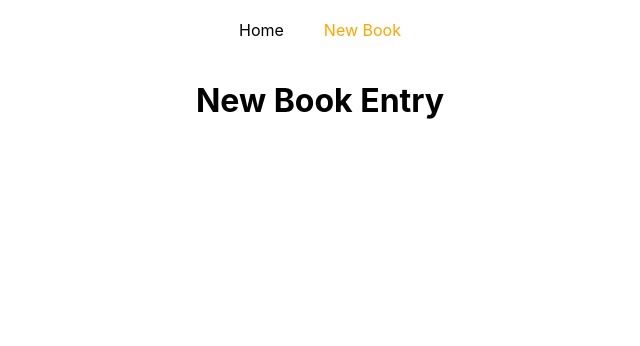
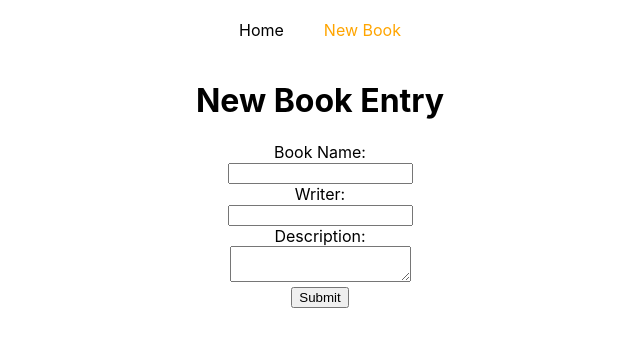
Before and after one commit to sakil-islam/React-Basic-Features-and-Syntax, a React (Create React App) app: page /new-book in a window 1280 px wide. Shown: the top 346 px of the page, without its empty margins (320-960 px from the left). Built offline with nearby package versions, Linux system fonts and the light colour scheme.

Commit message:
React Form 15

```diff
--- a/src/components/representational/NewBook.js
+++ b/src/components/representational/NewBook.js
@@ -1,12 +1,100 @@
-import React from 'react';
+// import React, { Component } from 'react';
 
-const NewBook = props => {
-    console.log(props);
-    return (
-        <div>
-            <h1>New Book Entry</h1>
-        </div>
-    );
+// class NewBook extends Component {
+//     constructor(props) {
+//         super(props);
+//         this.state = {
+//             bookName: "",
+//             writer: "",
+//             description: ""
+//         }
+//         this.handleInputChange = this.handleInputChange.bind(this);
+//         this.handleSubmit = this.handleSubmit.bind(this);
+//     }
+
+//     handleSubmit = event => {
+//         console.log(this.state);
+//         event.preventDefault();
+//     }
+
+//     handleInputChange = event => {
+//         const name = event.target.name;
+//         const value = event.target.value;
+
+//         this.setState({
+//             [name]: value
+//         })
+//     }
+
+//     render() {
+//         return (
+//             <div>
+//                 <h1>New Book Entry</h1>
+//                 <form onSubmit={this.handleSubmit}>
+//                     <label>Book Name: </label>
+//                     <br />
+//                     <input type="text" name="bookName" value={this.state.bookName}
+//                         onChange={this.handleInputChange} />
+//                     <br />
+//                     <label>Writer: </label>
+//                     <br />
+//                     <input type="text" name="writer" value={this.state.writer} onChange={this.handleInputChange} />
+//                     <br />
+//                     <label>Description: </label>
+//                     <br />
+//                     <textarea name="description" value={this.state.description} onChange={this.handleInputChange} />
+//                     <br />
+//                     <input type="submit" value="Submit" />
+//                 </form>
+//             </div >
+//         );
+//     }
+// }
+
+// export default NewBook;
+
+
+//Uncontrolled form
+import React, { Component } from 'react';
+
+class NewBook extends Component {
+    constructor(props) {
+        super(props);
+        this.bookName = React.createRef();
+        this.writer = React.createRef();
+        this.description = React.createRef();
+        this.handleSubmit = this.handleSubmit.bind(this);
+    }
+
+    handleSubmit = event => {
+        console.log(this.bookName.current.value);
+        console.log(this.writer.current.value);
+        console.log(this.description.current.value);
+        event.preventDefault();
+    }
+
+    render() {
+        return (
+            <div>
+                <h1>New Book Entry</h1>
+                <form onSubmit={this.handleSubmit}>
+                    <label>Book Name: </label>
+                    <br />
+                    <input type="text" name="bookName" ref={this.bookName} />
+                    <br />
+                    <label>Writer: </label>
+                    <br />
+                    <input type="text" name="writer" ref={this.writer} />
+                    <br />
+                    <label>Description: </label>
+                    <br />
+                    <textarea name="description" ref={this.description} />
+                    <br />
+                    <input type="submit" value="Submit" />
+                </form>
+            </div >
+        );
+    }
 }
 
 export default NewBook;
```
